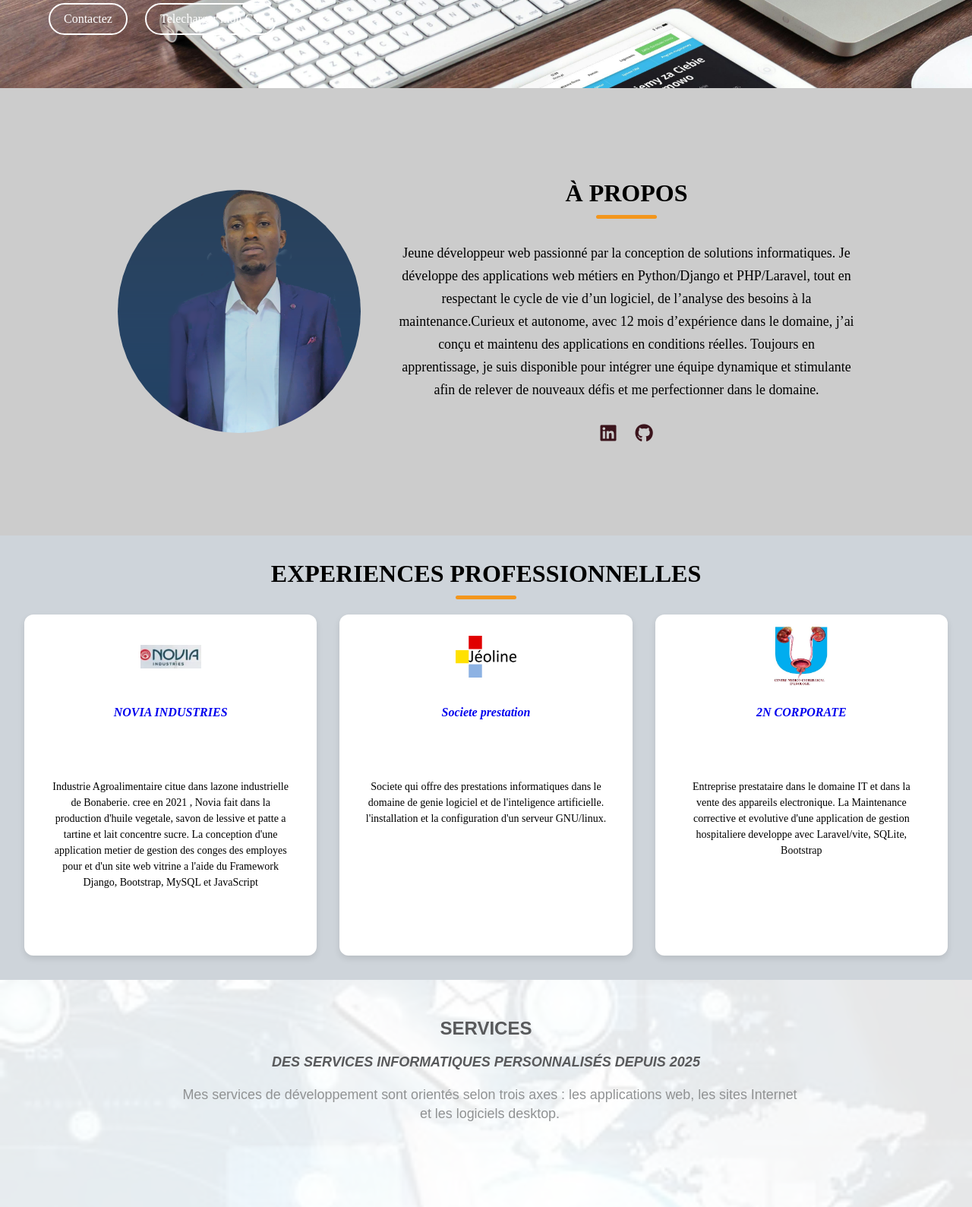
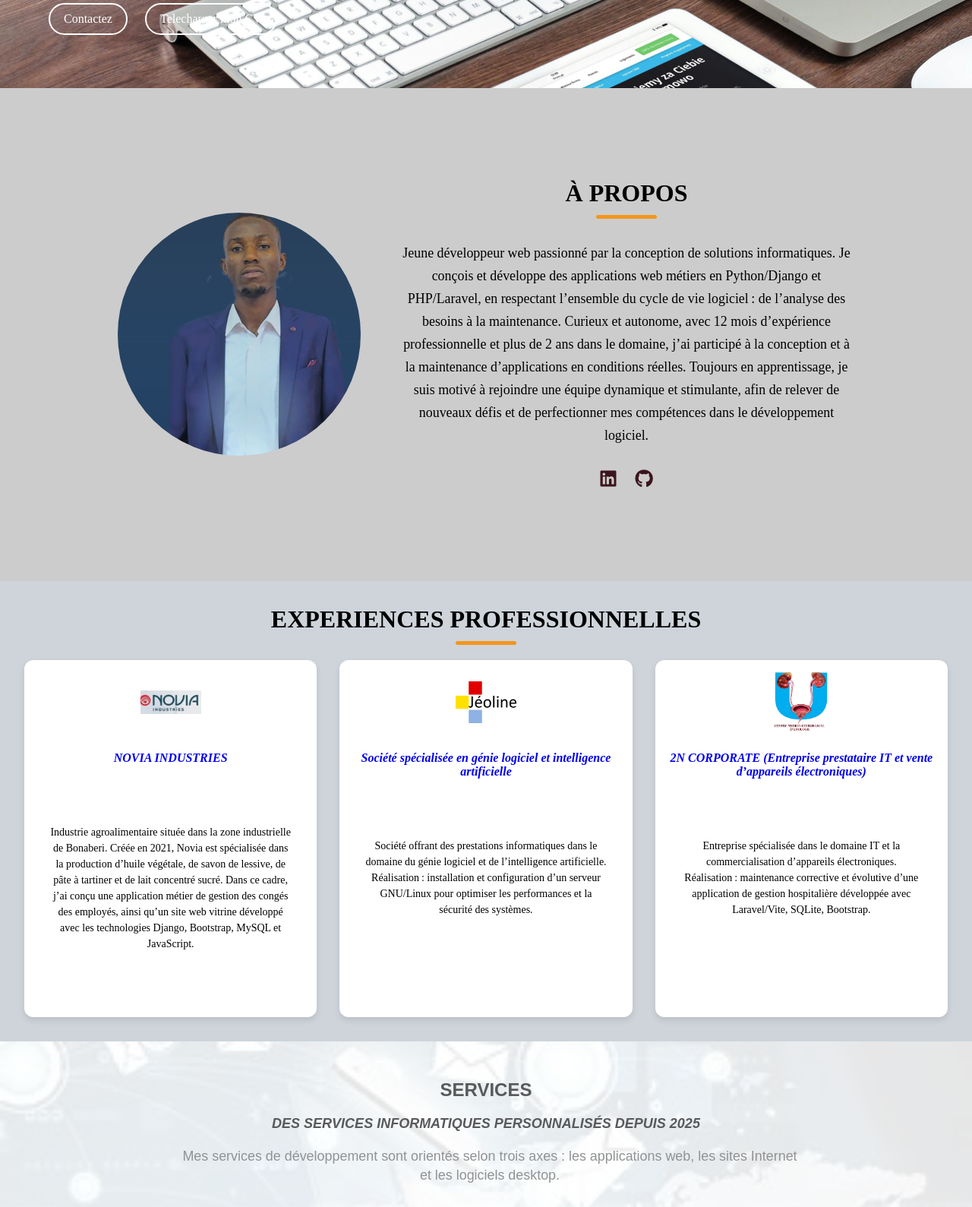
Before and after one commit to Basselte1/portFolio, a Django app: page / in a window 1280 px wide. Shown: the part 465-2054 px from the top of the page at 76% size. Run offline with Django 5.2, Linux system fonts and the light colour scheme; some libraries are stand-ins or nearby versions; some web fonts are replaced.

Commit message:
modification du contenu

```diff
--- a/templates/index.html
+++ b/templates/index.html
@@ -74,10 +74,9 @@
                 <div class="about-details">
                     <h2 class="section-title">À Propos</h2>
                     <p class="text-p"> Jeune développeur web passionné par la conception de solutions informatiques.
-                Je développe des applications web métiers en Python/Django et PHP/Laravel, tout en respectant le cycle de vie d’un logiciel,
-                de l’analyse des besoins à la maintenance.Curieux et autonome, avec 12 mois d’expérience dans le domaine, j’ai conçu et maintenu des applications en conditions réelles.
-                Toujours en apprentissage, je suis disponible pour intégrer une équipe dynamique et stimulante afin de relever de nouveaux défis et me perfectionner dans le domaine.
-
+Je conçois et développe des applications web métiers en Python/Django et PHP/Laravel, en respectant l’ensemble du cycle de vie logiciel : de l’analyse des besoins à la maintenance.
+Curieux et autonome, avec 12 mois d’expérience professionnelle et plus de 2 ans dans le domaine, j’ai participé à la conception et à la maintenance d’applications en conditions réelles.
+Toujours en apprentissage, je suis motivé à rejoindre une équipe dynamique et stimulante, afin de relever de nouveaux défis et de perfectionner mes compétences dans le développement logiciel.
                     <div class="social-link-list">
                         <a href="https://cm.linkedin.com/in/essame-adam-1242b1338?trk=profile-badge%22%3EEssame"  rel="noopener noreferrer" class="social-link"><i class="fa-brands
                             fa-linkedin"></i></a>
@@ -97,28 +96,28 @@
       <img src="{% static 'images/Novia_Industrie.png' %}" alt="Logo Novia" class="menu-image">
       <div class="menu-details">
           <h3 class="name"><a href="https://github.com/Basselte1/SIRH">NOVIA INDUSTRIES</a></h3>
-        <p class="text" style="color:#000;"> Industrie Agroalimentaire citue dans lazone industrielle
-             de Bonaberie. cree en 2021 , Novia fait dans la production d'huile vegetale, savon de lessive et patte a tartine
-            et lait concentre sucre. La conception d'une application metier de gestion des conges des employes pour
-             et d'un site web vitrine a l'aide du Framework Django, Bootstrap, MySQL et JavaScript </p>
+        <p class="text" style="color:#000;"> Industrie agroalimentaire située dans la zone industrielle de Bonaberi.
+Créée en 2021, Novia est spécialisée dans la production d’huile végétale, de savon de lessive, de pâte à tartiner et de lait concentré sucré.
+
+Dans ce cadre, j’ai conçu une application métier de gestion des congés des employés, ainsi qu’un site web vitrine développé avec les technologies Django, Bootstrap, MySQL et JavaScript.</p>
       </div>
     </div>
 
     <div class="menu-item">
       <img src="{% static 'images/jeolinecorporates.png' %}" alt="Logo Jeoline" class="menu-image">
       <div class="menu-details">
-        <h3 class="name">  <a href="https://github.com/Basselte1/MonProject">Societe prestation</a></h3>
-        <p class="text" style="color:#000;"> Societe qui offre des prestations informatiques dans le domaine de genie logiciel
-            et de l'inteligence artificielle. l'installation  et la configuration d'un serveur GNU/linux.</p>
+        <h3 class="name">  <a href="https://github.com/Basselte1/MonProject">Société spécialisée en génie logiciel et intelligence artificielle</a></h3>
+        <p class="text" style="color:#000;"> Société offrant des prestations informatiques dans le domaine du génie logiciel et de l’intelligence artificielle.
+Réalisation : installation et configuration d’un serveur GNU/Linux pour optimiser les performances et la sécurité des systèmes.</p>
       </div>
     </div>
 
      <div class="menu-item">
       <img src="{% static 'images/logo-CMCU.jpg' %}" alt="Logo 2N CORPORATE" class="menu-image">
       <div class="menu-details">
-        <h3 class="name"> <a href="https://github.com/Basselte1/hospital-management-system/">  2N CORPORATE </a></h3>
-        <p class="text" style="color:#000;"> Entreprise prestataire dans le domaine IT et dans la vente des appareils electronique.
-            La Maintenance corrective et evolutive d'une application de gestion hospitaliere developpe avec Laravel/vite, SQLite, Bootstrap</p>
+        <h3 class="name"> <a href="https://github.com/Basselte1/hospital-management-system/">  2N CORPORATE (Entreprise prestataire IT et vente d’appareils électroniques) </a></h3>
+        <p class="text" style="color:#000;"> Entreprise spécialisée dans le domaine IT et la commercialisation d’appareils électroniques.
+Réalisation : maintenance corrective et évolutive d’une application de gestion hospitalière développée avec Laravel/Vite, SQLite, Bootstrap.</p>
       </div>
     </div>
 
@@ -210,7 +209,7 @@
             <div class="subtitle">INTRANET, EXTRANET</div>
             <div class="sous-titre">
             <div class="tech">PHP, Python, SQL</div>
-            <div class="tech">Django-rest-framework,Laravel</div>
+            <div class="tech">Django-rest-framework, APIRESTful, Laravel</div>
             </div>
         </div>
         <div class="service">
@@ -225,7 +224,7 @@
             <div class="title">LOGICIELS</div>
             <div class="subtitle">mobiles</div>
             <div class="sous-titre">
-            <div class="tech">Python,flutter</div>
+            <div class="tech">Python,Java</div>
             <div class="tech">Kivy</div>
             </div>
       </div>
```
